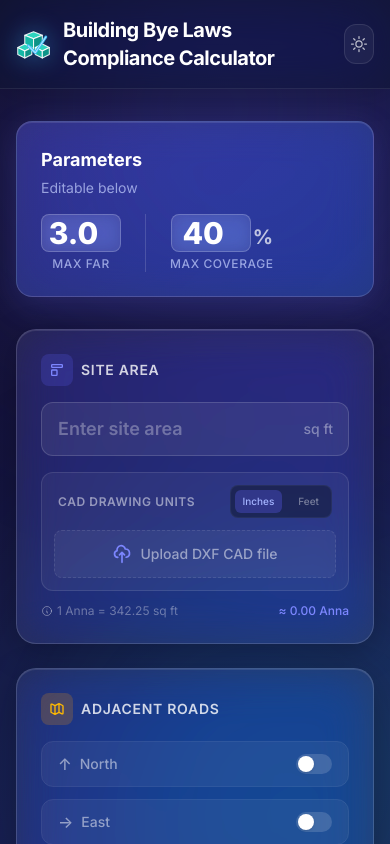
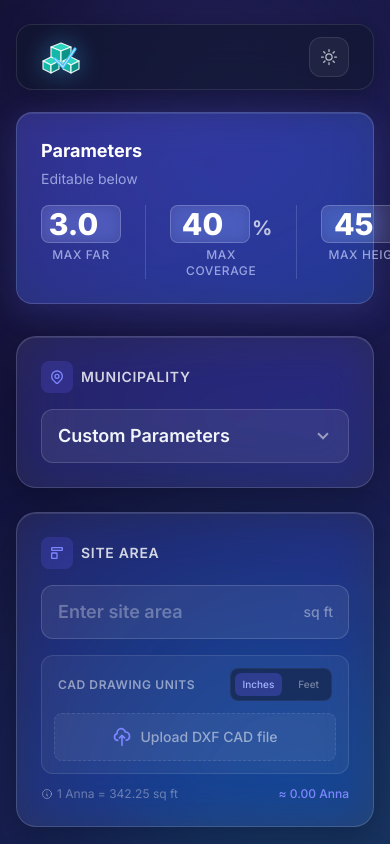
Before and after one commit to sudils58/byelaw-viz-new, a React (Vite) app: page / in a window 390 px wide. Shown: the top 844 px of the page. Built offline with nearby package versions, Linux system fonts and the light colour scheme.

Commit message:
feat: add Navigation and Compliance Selector

```diff
--- a/src/App.jsx
+++ b/src/App.jsx
@@ -2,6 +2,7 @@ import { useState, useCallback, useEffect } from 'react'
 import InputPanel from './components/InputPanel'
 import OutputPanel from './components/OutputPanel'
 import Visualizer from './components/Visualizer'
+import Navigation from './components/Navigation'
 import { parseSiteBoundaryFromDXF, calculatePolygonArea } from './utils/dxfUtils'
 import { ErrorBoundary } from './ErrorBoundary'
 
@@ -19,11 +20,37 @@ const DEFAULT_SETBACKS = {
     right: ''
 }
 
+const PREDEFINED_BYLAWS = {
+    kathmandu: {
+        maxFAR: '3.5',
+        maxCoverage: '60',
+        maxHeight: '45',
+        setbacks: { front: '5', back: '5', left: '5', right: '5' },
+        roadWidth: '13'
+    },
+    lalitpur: {
+        maxFAR: '3.0',
+        maxCoverage: '60',
+        maxHeight: '45',
+        setbacks: { front: '5', back: '5', left: '5', right: '5' },
+        roadWidth: '13'
+    },
+    bhaktapur: {
+        maxFAR: '3.0',
+        maxCoverage: '60',
+        maxHeight: '45',
+        setbacks: { front: '5', back: '5', left: '5', right: '5' },
+        roadWidth: '13'
+    }
+}
+
 export default function App() {
     const [siteArea, setSiteArea] = useState('')
+    const [location, setLocation] = useState('custom')
     const [floors, setFloors] = useState([])
     const [maxFAR, setMaxFAR] = useState('3.0')
     const [maxCoverage, setMaxCoverage] = useState('40')
+    const [maxHeight, setMaxHeight] = useState('45')
     const [roads, setRoads] = useState(DEFAULT_ROADS)
     const [theme, setTheme] = useState('dark')
     const [sitePolygon, setSitePolygon] = useState(null)
@@ -93,10 +120,38 @@ export default function App() {
     }, [])
 
     const toggleRoad = useCallback((side) => {
-        setRoads(prev => ({
-            ...prev,
-            [side]: { ...prev[side], enabled: !prev[side].enabled }
-        }))
+        setRoads(prev => {
+            const isNowEnabled = !prev[side].enabled;
+            let newWidth = prev[side].width;
+            if (isNowEnabled && location !== 'custom') {
+                newWidth = PREDEFINED_BYLAWS[location].roadWidth;
+            }
+            return {
+                ...prev,
+                [side]: { ...prev[side], enabled: isNowEnabled, width: newWidth }
+            };
+        })
+    }, [location])
+
+    const handleLocationChange = useCallback((newLocation) => {
+        setLocation(newLocation)
+        if (newLocation !== 'custom') {
+            const bylaws = PREDEFINED_BYLAWS[newLocation]
+            setMaxFAR(bylaws.maxFAR)
+            setMaxCoverage(bylaws.maxCoverage)
+            setMaxHeight(bylaws.maxHeight)
+            setSetbacks(bylaws.setbacks)
+
+            setRoads(prev => {
+                const newRoads = { ...prev }
+                Object.keys(newRoads).forEach(side => {
+                    if (newRoads[side].enabled) {
+                        newRoads[side] = { ...newRoads[side], width: bylaws.roadWidth }
+                    }
+                })
+                return newRoads
+            })
+        }
     }, [])
 
     const handleDXFUpload = useCallback(async (file) => {
@@ -126,66 +181,10 @@ export default function App() {
 
     return (
         <div className="min-h-screen glass-bg">
-            {/* Header */}
-            <header className="glass-header sticky top-0 z-50">
-                <div className="max-w-7xl mx-auto px-4 sm:px-6 lg:px-8 py-4">
-                    <div className="flex items-center justify-between">
-                        <div>
-                            <div className="flex items-center gap-3">
-                                <div className="w-12 h-12 flex items-center justify-center drop-shadow-[0_0_12px_rgba(56,189,248,0.4)]">
-                                    <svg viewBox="0 0 100 100" fill="none" xmlns="http://www.w3.org/2000/svg" className="w-full h-full">
-                                        <g stroke="rgba(255,255,255,0.9)" strokeWidth="3" strokeLinejoin="round">
-                                            {/* Back Center Building */}
-                                            <polygon points="50,15 75,25 50,35 25,25" fill="#2dd4bf" />
-                                            <polygon points="25,25 50,35 50,70 25,60" fill="#14b8a6" />
-                                            <polygon points="50,35 75,25 75,60 50,70" fill="#0d9488" />
-
-                                            {/* Front Left Building */}
-                                            <polygon points="25,50 45,60 25,70 5,60" fill="#2dd4bf" />
-                                            <polygon points="5,60 25,70 25,90 5,80" fill="#14b8a6" />
-                                            <polygon points="25,70 45,60 45,80 25,90" fill="#0d9488" />
-
-                                            {/* Front Right Building */}
-                                            <polygon points="75,50 95,60 75,70 55,60" fill="#2dd4bf" />
-                                            <polygon points="55,60 75,70 75,90 55,80" fill="#14b8a6" />
-                                            <polygon points="75,70 95,60 95,80 75,90" fill="#0d9488" />
-                                        </g>
-
-                                        {/* Checkmark */}
-                                        <path d="M 35,55 L 55,75 L 85,30" stroke="#38bdf8" strokeWidth="8" strokeLinecap="round" strokeLinejoin="round" />
-                                        <path d="M 35,55 L 55,75 L 85,30" stroke="#bae6fd" strokeWidth="3" strokeLinecap="round" strokeLinejoin="round" />
-                                    </svg>
-                                </div>
-                                <div>
-                                    <h1 className="text-xl font-bold text-white tracking-tight">
-                                        Building Bye Laws Compliance Calculator
-                                    </h1>
-                                </div>
-                            </div>
-                        </div>
-
-                        {/* Theme Toggle Button */}
-                        <button
-                            onClick={() => setTheme(t => t === 'dark' ? 'light' : 'dark')}
-                            className="w-10 h-10 rounded-xl flex items-center justify-center text-white/70 hover:text-white transition-all bg-white/5 hover:bg-white/10 border border-white/10"
-                            aria-label="Toggle Brightness"
-                        >
-                            {theme === 'dark' ? (
-                                <svg className="w-5 h-5" fill="none" viewBox="0 0 24 24" stroke="currentColor" strokeWidth={1.5}>
-                                    <path strokeLinecap="round" strokeLinejoin="round" d="M12 3v2.25m6.364.386l-1.591 1.591M21 12h-2.25m-.386 6.364l-1.591-1.591M12 18.75V21m-4.773-4.227l-1.591 1.591M5.25 12H3m4.227-4.773L5.636 5.636M15.75 12a3.75 3.75 0 11-7.5 0 3.75 3.75 0 017.5 0z" />
-                                </svg>
-                            ) : (
-                                <svg className="w-5 h-5" fill="none" viewBox="0 0 24 24" stroke="currentColor" strokeWidth={1.5}>
-                                    <path strokeLinecap="round" strokeLinejoin="round" d="M21.752 15.002A9.718 9.718 0 0118 15.75c-5.385 0-9.75-4.365-9.75-9.75 0-1.33.266-2.597.748-3.752A9.753 9.753 0 003 11.25C3 16.635 7.365 21 12.75 21a9.753 9.753 0 009.002-5.998z" />
-                                </svg>
-                            )}
-                        </button>
-                    </div>
-                </div>
-            </header>
+            <Navigation theme={theme} setTheme={setTheme} />
 
             {/* Main Content */}
-            <main className="max-w-7xl mx-auto px-4 sm:px-6 lg:px-8 py-8 relative z-10">
+            <main className="max-w-7xl mx-auto px-4 sm:px-6 lg:px-8 py-8 pt-28 relative z-10">
                 {/* Zone Info Banner — now editable */}
                 <div className="mb-8 glass-banner rounded-2xl p-6 text-white">
                     <div className="flex flex-wrap items-center justify-between gap-4">
@@ -202,7 +201,8 @@ export default function App() {
                                     step="0.1"
                                     value={maxFAR}
                                     onChange={(e) => setMaxFAR(e.target.value)}
-                                    className="w-20 text-3xl font-extrabold text-center bg-white/10 backdrop-blur-sm border border-white/20 rounded-lg text-white placeholder:text-white/30 focus:outline-none focus:border-indigo-400/60 focus:ring-2 focus:ring-indigo-400/20"
+                                    disabled={location !== 'custom'}
+                                    className={`w-20 text-3xl font-extrabold text-center bg-white/10 backdrop-blur-sm border border-white/20 rounded-lg text-white placeholder:text-white/30 focus:outline-none focus:border-indigo-400/60 focus:ring-2 focus:ring-indigo-400/20 ${location !== 'custom' ? 'opacity-70 cursor-not-allowed' : ''}`}
                                 />
                                 <div className="text-xs text-indigo-200/70 uppercase tracking-wider font-medium mt-1">Max FAR</div>
                             </div>
@@ -217,11 +217,29 @@ export default function App() {
                                         step="1"
                                         value={maxCoverage}
                                         onChange={(e) => setMaxCoverage(e.target.value)}
-                                        className="w-20 text-3xl font-extrabold text-center bg-white/10 backdrop-blur-sm border border-white/20 rounded-lg text-white placeholder:text-white/30 focus:outline-none focus:border-indigo-400/60 focus:ring-2 focus:ring-indigo-400/20"
+                                        disabled={location !== 'custom'}
+                                        className={`w-20 text-3xl font-extrabold text-center bg-white/10 backdrop-blur-sm border border-white/20 rounded-lg text-white placeholder:text-white/30 focus:outline-none focus:border-indigo-400/60 focus:ring-2 focus:ring-indigo-400/20 ${location !== 'custom' ? 'opacity-70 cursor-not-allowed' : ''}`}
                                     />
                                     <span className="text-xl font-bold text-white/70">%</span>
                                 </div>
                                 <div className="text-xs text-indigo-200/70 uppercase tracking-wider font-medium mt-1">Max Coverage</div>
+                            </div>
+                            <div className="w-px bg-white/15"></div>
+                            <div className="text-center">
+                                <div className="flex items-baseline justify-center gap-0.5">
+                                    <input
+                                        id="max-height-input"
+                                        type="number"
+                                        min="0"
+                                        step="1"
+                                        value={maxHeight}
+                                        onChange={(e) => setMaxHeight(e.target.value)}
+                                        disabled={location !== 'custom'}
+                                        className={`w-20 text-3xl font-extrabold text-center bg-white/10 backdrop-blur-sm border border-white/20 rounded-lg text-white placeholder:text-white/30 focus:outline-none focus:border-indigo-400/60 focus:ring-2 focus:ring-indigo-400/20 ${location !== 'custom' ? 'opacity-70 cursor-not-allowed' : ''}`}
+                                    />
+                                    <span className="text-xl font-bold text-white/70">ft</span>
+                                </div>
+                                <div className="text-xs text-indigo-200/70 uppercase tracking-wider font-medium mt-1">Max Height</div>
                             </div>
                         </div>
                     </div>
@@ -231,6 +249,8 @@ export default function App() {
                     {/* Left Column - Input */}
                     <div className="lg:col-span-4">
                         <InputPanel
+                            location={location}
+                            onLocationChange={handleLocationChange}
                             siteArea={siteArea}
                             onSiteAreaChange={setSiteArea}
                             floors={floors}
--- a/src/components/InputPanel.jsx
+++ b/src/components/InputPanel.jsx
@@ -9,11 +9,40 @@ const ROAD_SIDES = [
     { key: 'west', label: 'West', icon: '←' },
 ]
 
-function InputPanel({ siteArea, onSiteAreaChange, floors, onAddFloor, onRemoveFloor, onDuplicateFloor, onUpdateFloorArea, roads, onToggleRoad, onUpdateRoad, setbacks, onUpdateSetback, onDXFUpload, dxfError, dxfUnit, onDxfUnitChange }) {
+function InputPanel({ location, onLocationChange, siteArea, onSiteAreaChange, floors, onAddFloor, onRemoveFloor, onDuplicateFloor, onUpdateFloorArea, roads, onToggleRoad, onUpdateRoad, setbacks, onUpdateSetback, onDXFUpload, dxfError, dxfUnit, onDxfUnitChange }) {
     const annaEquivalent = siteArea ? (parseFloat(siteArea) / ANNA_TO_SQFT).toFixed(2) : '0.00'
 
     return (
         <div className="space-y-6">
+            {/* Location Selector Card */}
+            <div className="glass-card p-6 border-indigo-500/30 border-2 shadow-[0_0_15px_rgba(99,102,241,0.15)] bg-white/[0.02]">
+                <div className="flex items-center gap-2 mb-4">
+                    <div className="w-8 h-8 rounded-lg bg-indigo-500/20 flex items-center justify-center">
+                        <svg className="w-4 h-4 text-indigo-400" fill="none" viewBox="0 0 24 24" stroke="currentColor" strokeWidth={2}>
+                            <path strokeLinecap="round" strokeLinejoin="round" d="M17.657 16.657L13.414 20.9a1.998 1.998 0 01-2.827 0l-4.244-4.243a8 8 0 1111.314 0z" />
+                            <path strokeLinecap="round" strokeLinejoin="round" d="M15 11a3 3 0 11-6 0 3 3 0 016 0z" />
+                        </svg>
+                    </div>
+                    <h3 className="text-sm font-semibold text-white/80 uppercase tracking-wider">Municipality</h3>
+                </div>
+
+                <div className="relative">
+                    <select
+                        value={location}
+                        onChange={(e) => onLocationChange(e.target.value)}
+                        className="glass-input w-full px-4 py-3 text-lg font-semibold appearance-none bg-[#0f172a]/80 cursor-pointer border border-white/10 hover:border-indigo-400/50 transition-colors"
+                    >
+                        <option value="kathmandu">Kathmandu Metropolitan City</option>
+                        <option value="lalitpur">Lalitpur Metropolitan City</option>
+                        <option value="bhaktapur">Bhaktapur Municipality</option>
+                        <option value="custom">Custom Parameters</option>
+                    </select>
+                    <div className="pointer-events-none absolute inset-y-0 right-0 flex items-center px-4 text-white/50">
+                        <svg className="fill-current h-5 w-5" xmlns="http://www.w3.org/2000/svg" viewBox="0 0 20 20"><path d="M9.293 12.95l.707.707L15.657 8l-1.414-1.414L10 10.828 5.757 6.586 4.343 8z" /></svg>
+                    </div>
+                </div>
+            </div>
+
             {/* Site Area Card */}
             <div className="glass-card p-6">
                 <div className="flex items-center gap-2 mb-4">
@@ -141,8 +170,9 @@ function InputPanel({ siteArea, onSiteAreaChange, floors, onAddFloor, onRemoveFl
                                                     min="0"
                                                     value={road.width}
                                                     onChange={(e) => onUpdateRoad(key, 'width', e.target.value)}
+                                                    disabled={location !== 'custom'}
                                                     placeholder="0"
-                                                    className="glass-input w-full px-3 py-2 pr-9 text-sm font-medium"
+                                                    className={`glass-input w-full px-3 py-2 pr-9 text-sm font-medium ${location !== 'custom' ? 'opacity-60 cursor-not-allowed' : ''}`}
                                                 />
                                                 <span className="absolute right-2 top-1/2 -translate-y-1/2 text-[10px] text-white/35">ft</span>
                                             </div>
@@ -197,8 +227,9 @@ function InputPanel({ siteArea, onSiteAreaChange, floors, onAddFloor, onRemoveFl
                                     min="0"
                                     value={setbacks?.[side] || ''}
                                     onChange={(e) => onUpdateSetback(side, e.target.value)}
+                                    disabled={location !== 'custom'}
                                     placeholder="0"
-                                    className="glass-input w-full px-3 py-2 pr-9 text-sm font-medium"
+                                    className={`glass-input w-full px-3 py-2 pr-9 text-sm font-medium ${location !== 'custom' ? 'opacity-60 cursor-not-allowed' : ''}`}
                                 />
                                 <span className="absolute right-2 top-1/2 -translate-y-1/2 text-[10px] text-white/35">ft</span>
                             </div>
--- /dev/null
+++ b/src/components/Navigation.jsx
@@ -0,0 +1,108 @@
+import { useRef, useEffect } from 'react';
+
+export default function Navigation({ theme, setTheme }) {
+    const navRef = useRef(null);
+
+    useEffect(() => {
+        const handleMouseMove = (e) => {
+            if (!navRef.current) return;
+            // Get center position of the navigation bar
+            const rect = navRef.current.getBoundingClientRect();
+            const navCenterX = rect.left + rect.width / 2;
+            const navCenterY = rect.top + rect.height / 2;
+
+            // Calculate distance between mouse and nav center
+            const deltaX = e.clientX - navCenterX;
+            const deltaY = e.clientY - navCenterY;
+            const distance = Math.sqrt(deltaX * deltaX + deltaY * deltaY);
+
+            // Nudge radius and maximum displacement
+            const triggerRadius = 400;
+            const maxDisplacement = 12;
+
+            if (distance < triggerRadius) {
+                // Easing factor (closer = stronger nudge)
+                const factor = Math.pow((triggerRadius - distance) / triggerRadius, 2);
+
+                // Move nav slightly *towards* the cursor for an attractive magnetic feel
+                const moveX = (deltaX / distance) * maxDisplacement * factor;
+                const moveY = (deltaY / distance) * maxDisplacement * factor;
+
+                navRef.current.style.transform = `translate(${moveX}px, ${moveY}px)`;
+            } else {
+                navRef.current.style.transform = `translate(0px, 0px)`;
+            }
+        };
+
+        window.addEventListener('mousemove', handleMouseMove);
+        return () => window.removeEventListener('mousemove', handleMouseMove);
+    }, []);
+
+    return (
+        <header className="fixed top-6 left-0 right-0 z-50 pointer-events-none px-4 flex justify-center">
+            {/* The actual floating bar */}
+            <div
+                ref={navRef}
+                className="pointer-events-auto bg-[#0f172a]/60 backdrop-blur-xl border border-white/10 px-6 py-3 rounded-2xl shadow-[0_8px_32px_0_rgba(0,0,0,0.3)] flex items-center justify-between w-full max-w-6xl transition-transform duration-700 ease-out"
+            >
+                {/* Logo & Title */}
+                <div className="flex items-center gap-3 w-[300px]">
+                    <div className="w-10 h-10 flex items-center justify-center drop-shadow-[0_0_12px_rgba(56,189,248,0.4)]">
+                        <svg viewBox="0 0 100 100" fill="none" xmlns="http://www.w3.org/2000/svg" className="w-full h-full">
+                            <g stroke="rgba(255,255,255,0.9)" strokeWidth="3" strokeLinejoin="round">
+                                {/* Back Center Building */}
+                                <polygon points="50,15 75,25 50,35 25,25" fill="#2dd4bf" />
+                                <polygon points="25,25 50,35 50,70 25,60" fill="#14b8a6" />
+                                <polygon points="50,35 75,25 75,60 50,70" fill="#0d9488" />
+
+                                {/* Front Left Building */}
+                                <polygon points="25,50 45,60 25,70 5,60" fill="#2dd4bf" />
+                                <polygon points="5,60 25,70 25,90 5,80" fill="#14b8a6" />
+                                <polygon points="25,70 45,60 45,80 25,90" fill="#0d9488" />
+
+                                {/* Front Right Building */}
+                                <polygon points="75,50 95,60 75,70 55,60" fill="#2dd4bf" />
+                                <polygon points="55,60 75,70 75,90 55,80" fill="#14b8a6" />
+                                <polygon points="75,70 95,60 95,80 75,90" fill="#0d9488" />
+                            </g>
+                            <path d="M 35,55 L 55,75 L 85,30" stroke="#38bdf8" strokeWidth="8" strokeLinecap="round" strokeLinejoin="round" />
+                            <path d="M 35,55 L 55,75 L 85,30" stroke="#bae6fd" strokeWidth="3" strokeLinecap="round" strokeLinejoin="round" />
+                        </svg>
+                    </div>
+                    <h1 className="text-base font-bold text-white tracking-tight leading-tight hidden sm:block">
+                        Building Bye Laws <br />
+                        <span className="text-indigo-400 font-semibold text-sm">Compliance Calculator</span>
+                    </h1>
+                </div>
+
+                {/* Navigation Links */}
+                <nav className="hidden lg:flex items-center gap-8 text-sm font-medium text-white/70">
+                    <a href="#home" className="hover:text-white transition-colors">Home</a>
+                    <a href="#compliance" className="text-white font-semibold drop-shadow-[0_0_8px_rgba(255,255,255,0.3)] bg-white/10 px-4 py-1.5 rounded-full border border-white/10">Check Compliance</a>
+                    <a href="#guide" className="hover:text-white transition-colors">Permit Guide</a>
+                    <a href="#resources" className="hover:text-white transition-colors">Resources</a>
+                    <a href="#about" className="hover:text-white transition-colors">About</a>
+                </nav>
+
+                {/* Theme Toggle & Mobile Menu */}
+                <div className="flex justify-end w-[150px]">
+                    <button
+                        onClick={() => setTheme(t => t === 'dark' ? 'light' : 'dark')}
+                        className="w-10 h-10 rounded-xl flex items-center justify-center text-white/70 hover:text-white transition-all bg-white/5 hover:bg-white/10 border border-white/10"
+                        aria-label="Toggle Brightness"
+                    >
+                        {theme === 'dark' ? (
+                            <svg className="w-5 h-5" fill="none" viewBox="0 0 24 24" stroke="currentColor" strokeWidth={1.5}>
+                                <path strokeLinecap="round" strokeLinejoin="round" d="M12 3v2.25m6.364.386l-1.591 1.591M21 12h-2.25m-.386 6.364l-1.591-1.591M12 18.75V21m-4.773-4.227l-1.591 1.591M5.25 12H3m4.227-4.773L5.636 5.636M15.75 12a3.75 3.75 0 11-7.5 0 3.75 3.75 0 017.5 0z" />
+                            </svg>
+                        ) : (
+                            <svg className="w-5 h-5" fill="none" viewBox="0 0 24 24" stroke="currentColor" strokeWidth={1.5}>
+                                <path strokeLinecap="round" strokeLinejoin="round" d="M21.752 15.002A9.718 9.718 0 0118 15.75c-5.385 0-9.75-4.365-9.75-9.75 0-1.33.266-2.597.748-3.752A9.753 9.753 0 003 11.25C3 16.635 7.365 21 12.75 21a9.753 9.753 0 009.002-5.998z" />
+                            </svg>
+                        )}
+                    </button>
+                </div>
+            </div>
+        </header>
+    );
+}
```
